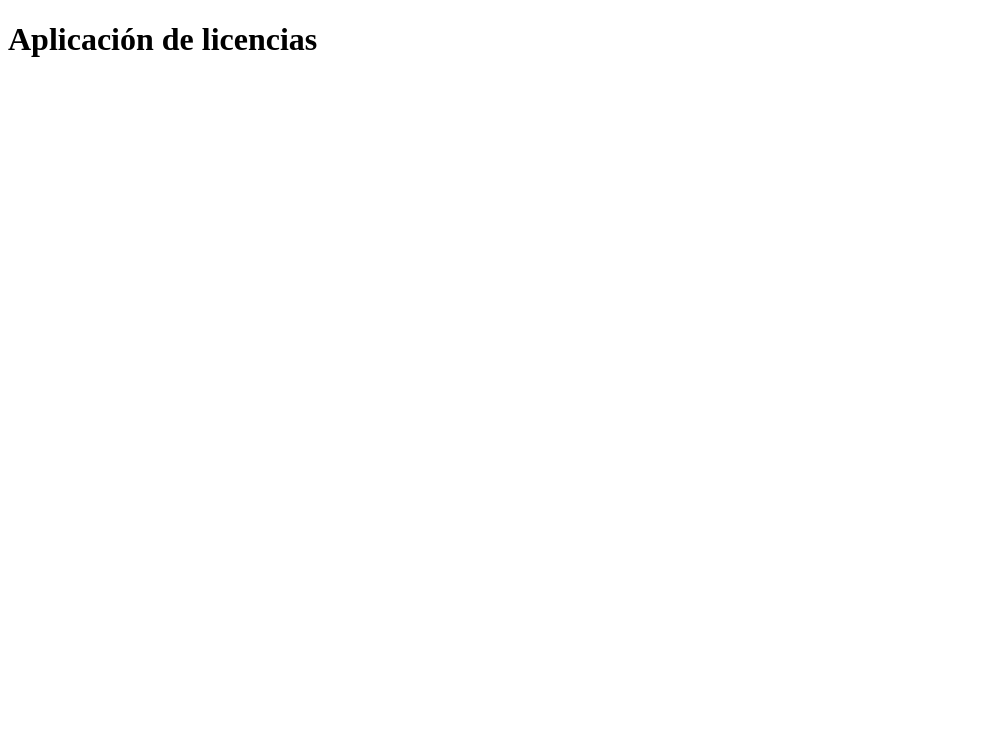
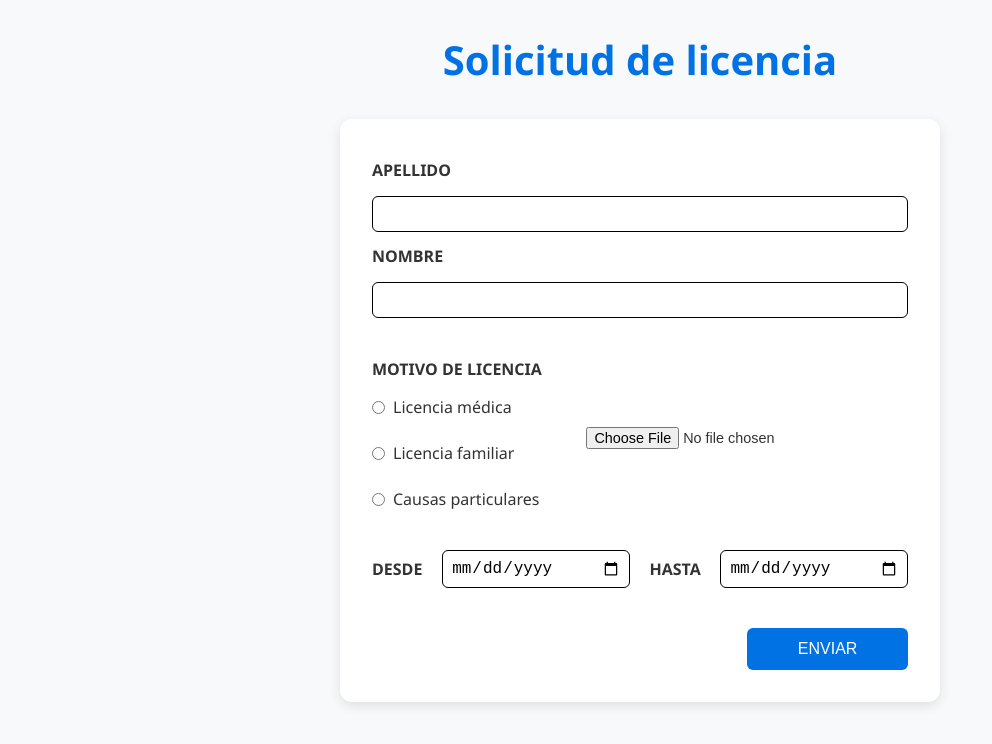
Before and after one commit to deleiscorrea/Licencias, a React (Vite) app: page / in a window 1280 px wide. Shown: the top 744 px of the page, without its empty margins (0-992 px from the left). Built offline with nearby package versions, Linux system fonts and the light colour scheme.

Commit message:
formulario y estilos

```diff
--- /dev/null
+++ b/src/App.css
@@ -0,0 +1,133 @@
+* {
+    margin: 0;
+    padding: 0;
+    box-sizing: border-box;
+}
+
+body {
+    font-family: 'Segoe UI', Tahoma, Geneva, Verdana, sans-serif;
+    background-color: #f8f9fa;
+    color: #333;
+    padding: 2rem;
+}
+
+h1 {
+    text-align: center;
+    margin-bottom: 2rem;
+    font-size: 2.5rem;
+    color: #0072e3;
+}
+
+.formulario {
+    max-width: 37.5rem; /* 600px */
+    margin: 0 auto;
+    background-color: #ffffff;
+    padding: 2rem;
+    border-radius: 0.75rem; /* 12px */
+    box-shadow: 0 0.25rem 0.75rem rgba(0, 0, 0, 0.1); /* 4px 12px */
+}
+
+form > div {
+    margin-bottom: 1.5rem;
+}
+
+label {
+    display: block;
+    margin-top: 0.5rem; /* 8px */
+    font-weight: bold;
+    color: #333;
+}
+
+input[type="text"] {
+    width: 100%;
+    padding: 0.5rem;
+    margin-top: 0.625rem; /* 10px */
+    border: 0.0625rem solid; /* 1px */
+    border-radius: 0.375rem; /* 6px */
+    font-size: 1rem;
+}
+
+input[type="date"] {
+    width: 35%;
+    padding: 0.5rem;
+    margin-bottom: 1rem;
+    border: 0.0625rem solid; /* 1px */
+    border-radius: 0.375rem; /* 6px */
+    font-size: 1rem;
+}
+
+.apellidoNombre {
+    display: flex;
+    flex-direction: column;
+    gap: 0.3125rem; /* 5px */
+}
+
+.motivo {
+    display: flex;
+    flex-direction: column;
+    align-items: flex-start;
+}
+
+.motivo input[type="radio"] {
+    margin-right: auto;
+}
+
+.motivo label {
+    margin-bottom: 0.5rem;
+    font-weight: normal;
+}
+
+.motivo > label {
+    font-weight: bold;
+    color: #333;
+    margin-bottom: 0.5rem;
+}
+
+.motivoArchivo {
+    display: flex;
+    justify-content: space-between;
+    gap: 2rem;
+    align-items: center;
+    margin-top: 2rem;
+}
+
+.archivo {
+    display: flex;
+    flex-direction: column;
+    justify-content: flex-start;
+    width: 60%;
+}
+
+.archivo input[type="file"] {
+    font-size: 0.9rem;
+}
+
+.radio-opcion {
+    display: flex;
+    align-items: center;
+    margin-bottom: 0.5rem;
+    gap: 0.5rem;
+}
+
+.desdeHasta {
+    display: flex;
+    justify-content: space-between;
+}
+
+button[type="submit"] {
+    display: block;
+    width: 30%;
+    padding: 0.75rem;
+    background-color: #0072e3;
+    color: #fff;
+    border: none;
+    border-radius: 0.375rem; /* 6px */
+    font-size: 1rem;
+    cursor: pointer;
+    transition: background-color 0.3s ease;
+    margin-left: auto;
+}
+
+button[type="submit"]:hover {
+    background-color: #004586;
+}
--- a/src/App.jsx
+++ b/src/App.jsx
@@ -1,11 +1,56 @@
-import { useState } from 'react'
+import './App.css'
 
 function App() {
   return (
     <>
-    <div>
-      <h1>Aplicación de licencias</h1>
-    </div>
+      <h1>Solicitud de licencia</h1>
+
+      <div className="formulario">
+        <form action="/enviar" method="post">
+          <div className="apellidoNombre">
+            <label htmlFor="apellido">APELLIDO</label>
+            <input type="text" name="apellido" id="apellido" required />
+
+            <label htmlFor="nombre">NOMBRE</label>
+            <input type="text" name="nombre" id="nombre" required />
+          </div>
+
+          <div className="motivoArchivo">
+            <div className="motivo">
+              <label>MOTIVO DE LICENCIA</label>
+
+              <div className="radio-opcion">
+                <input type="radio" name="motivo" id="medica" value="Licencia médica" />
+                <label htmlFor="medica">Licencia médica</label>
+              </div>
+
+              <div className="radio-opcion">
+                <input type="radio" name="motivo" id="familiar" value="Licencia familiar" />
+                <label htmlFor="familiar">Licencia familiar</label>
+              </div>
+
+              <div className="radio-opcion">
+                <input type="radio" name="motivo" id="particulares" value="Causas particulares" required />
+                <label htmlFor="particulares">Causas particulares</label>
+              </div>
+            </div>
+
+            <div className="archivo">
+              <input type="file" name="archivo" id="archivo" />
+            </div>
+          </div>
+
+          <div className='desdeHasta'>
+            <label htmlFor="desde" id="desde">DESDE</label>
+            <input type="date" name="desde" required />
+
+            <label htmlFor="hasta" id="hasta">HASTA</label>
+            <input type="date" name="hasta" required />
+          </div>
+
+          <button type="submit">ENVIAR</button>
+        </form>
+      </div>
     </>
   )
 }
```
